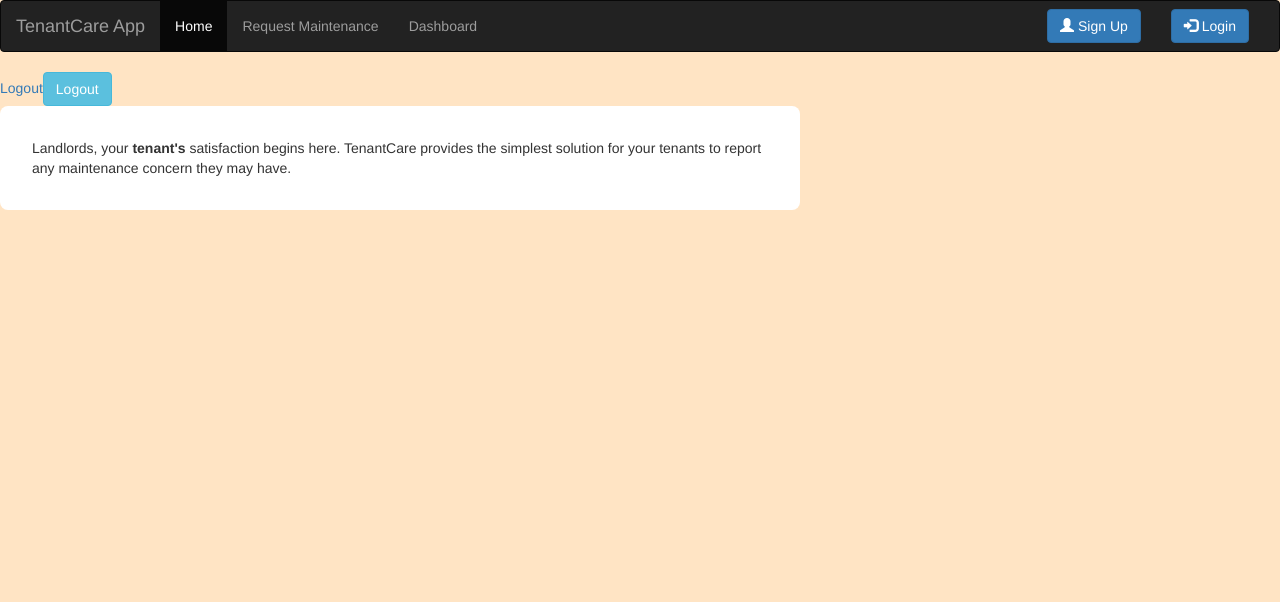
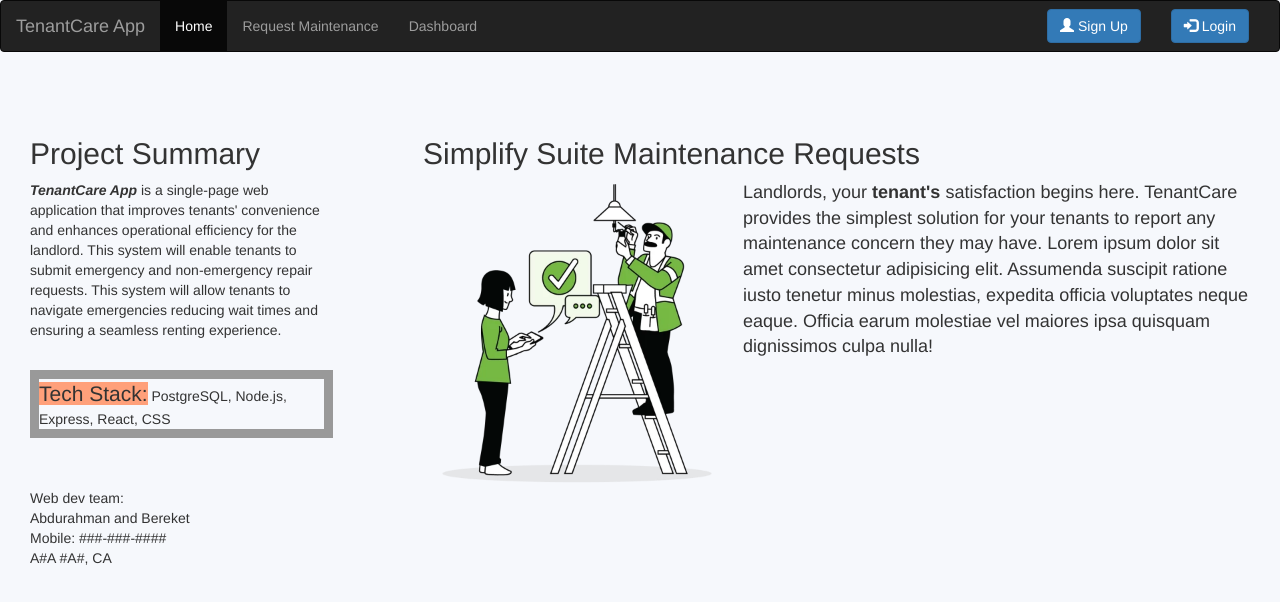
Before and after one commit to gckey/tenant-care, a React (Vite) app in the folder frontend/: page /home in a window 1280 px wide. Shown: the top 602 px of the page. Built offline with nearby package versions, Linux system fonts and the light colour scheme.

Commit message:
Add style to Home page and Login page

```diff
--- a/frontend/src/App.css
+++ b/frontend/src/App.css
@@ -1,16 +1,27 @@
+* {
+  box-sizing: border-box;
+}
 /* LoginPage css= login-wrapper */
 .login-wrapper {
   display: flex;
   flex-direction: column;
   align-items: center;
+  background-color: #FFFFFF;
+  border: 1px solid #EEEEEE;
+  border-radius: 8px;
+  min-width: 51rem;
+  max-width: 41rem;
+  padding: 32px;
+  margin-left: 550px;
 }
 
 .content-container {
   background-color: white;
   border-radius: 8px;
   min-width: 300px;
-  max-width: 800px;
+  max-width: 650px;
   padding: 32px;
+  margin-left: 233px;
 }
 
 
@@ -73,3 +84,50 @@ label {
   color: #fff;
   text-decoration: none;
 }
+
+.feature {
+  width: 320px;
+  float: left;
+  margin: 0 4px -4px 50;
+}
+
+.p1 {
+  font-size: large;
+}
+
+.column {
+  float: left;
+  padding: 45px;
+}
+.column.side {
+  width: 30%;
+}
+.column.middle {
+  width: 70%;
+}
+
+#p2 {
+  border-width: 9px;
+  border-style: solid;
+  border-color: #999999;
+  padding: 3%;
+  padding: 0;
+}
+
+.myspan {
+  font-size: 150%;
+  background-color: lightsalmon;
+}
+
+.input_1:not(:focus):not(:placeholder-shown):valid {
+  border: 2px solid #1bb517;
+}
+.input_1 {
+  all: unset;
+  color: #424242;
+  background: #FFF;
+  border: 1px solid #EEEEEE;
+  border-radius: 0.25rem;
+  padding: 0.95rem .5rem;
+  width: 100%;
+}
--- a/frontend/src/components/HomePage.jsx
+++ b/frontend/src/components/HomePage.jsx
@@ -9,18 +9,35 @@ const HomePage = () => {
   }
 
   return (
-    <div>
-      <Link to="/login">
-        Logout
-      </Link>
-      <button className="btn btn-info"
-        onClick={() => logout()}>Logout
-      </button>
+    <>
 
-      <p className="content-container">
-        Landlords, your <strong>tenant's</strong> satisfaction begins here. TenantCare provides the simplest solution for your tenants to report any maintenance concern they may have.
+    <div className="row">
+      <div className="column side">
+        <h2>Project Summary</h2>
+        <p>
+        <strong><em>TenantCare App </em></strong>is a single-page web application that improves tenants' convenience and enhances operational efficiency for the landlord. This system will enable tenants to submit emergency and non-emergency repair requests. This system will allow tenants to navigate emergencies reducing wait times and ensuring a seamless renting experience.
+          <br /><br />
+        </p>
+        <p id="p2">
+          <span className="myspan"> Tech Stack:</span> PostgreSQL, Node.js, Express, React, CSS
+        </p>
+
+        <br /><br />
+        <span>Web dev team:</span><br />
+        Abdurahman and Bereket<br />
+        Mobile: ###-###-####<br />
+        A#A #A#, CA
+      </div>
+
+      <div className="column middle">
+      <h2>Simplify Suite Maintenance Requests</h2>
+      <img src="/public/maintenance@2x_0.png.webp" width="320" height="308" alt="landing page image" className="feature"/>
+      <p className="p1">
+        Landlords, your <strong>tenant's</strong> satisfaction begins here. TenantCare provides the simplest solution for your tenants to report any maintenance concern they may have. Lorem ipsum dolor sit amet consectetur adipisicing elit. Assumenda suscipit ratione iusto tenetur minus molestias, expedita officia voluptates neque eaque. Officia earum molestiae vel maiores ipsa quisquam dignissimos culpa nulla!
       </p>
     </div>
+    </div>
+    </>
   );
 
 };
--- a/frontend/src/components/LogInPage.jsx
+++ b/frontend/src/components/LogInPage.jsx
@@ -46,22 +46,24 @@ const handleLogin = async (event) => {
 }
   return (
     <div className="login-wrapper">
-      <h2>Please Log In</h2>
+      <h4>TenantCare App</h4>
+      <h4>Please Log In</h4>
       <form onSubmit={handleLogin}>
+      <div>
       <label>
-          <p>Enter email or username</p>
+          <h4>Email *</h4>
           <input
+            className="input_1"
             type="text"
             name="username"
             value={emailVal}
             onChange={e => setEmailVal(e.target.value)}
             placeholder="alice@example.com"
           />
-        </label>
-
-        <label>
-          <p>Enter password</p>
+        <br />
+          <h4>Password *</h4>
           <input
+            className="input_1"
             type="password"
             name="password"
             value={passwordVal}
@@ -69,6 +71,7 @@ const handleLogin = async (event) => {
             placeholder="Password"
           />
         </label>
+        </div>
         <br />
         <p className="submit">
           <button
--- a/frontend/src/index.css
+++ b/frontend/src/index.css
@@ -1,4 +1,4 @@
 body {
-background-color: bisque;
+background-color: #f6f8fc;
 
 }
```
Also changed, not shown: frontend/public/maintenance@2x_0.png.webp (added).
